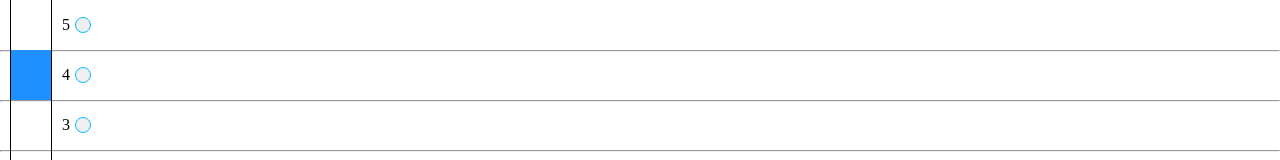
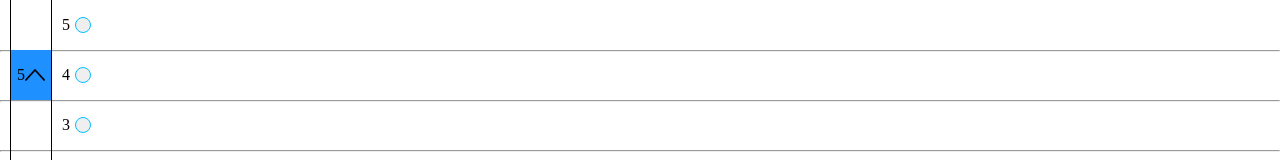
Before and after one commit to Romanfomic/ElevatorEmulator, a Vue app: page / in a window 1280 px wide. Both pictures are taken after a click on the button 83 px from the left and 25 px from the top of the page. Shown: the top 160 px of the page. Built offline with nearby package versions, Linux system fonts and the light colour scheme.

Commit message:
Add state for elevator

```diff
--- a/src/components/ElItem.vue
+++ b/src/components/ElItem.vue
@@ -2,8 +2,14 @@
     <div>
         <div class="shaft" v-for="position in floors">
             <div class="floor">
-                <div class="floor-shaft" :class="{ 'current-floor': currentPos === floors + 1 - position,
-                'resting' : isResting && (currentPos === floors + 1 - position) }"></div>
+                <div class="floor-shaft" :class="{ 'current-floor': checkCurrentFloor(position),
+                'resting' : isResting && checkCurrentFloor(position) }">
+                    <div class="state" v-if="isActive && checkCurrentFloor(position)">
+                        <div class="final-floor">{{ this.elQuery[0] }}</div>
+                        <img v-if="direction" height="20px" width="20px" src="@/assets/img/arrow_up.png">
+                        <img v-else height="20px" width="20px" src="@/assets/img/arrow_down.png">
+                    </div>
+                </div>
                 <div class="position">{{ floors - position + 1 }}</div>
                 <button @click="elCall(position)" class="el-btn"></button>
             </div>
@@ -16,8 +22,8 @@
     export default {
         data() {
             return{
+                direction: true,
                 currentPos: 1,
-                finalPos: 1,
                 isActive: false,
                 isResting: false,
                 floors: 5,
@@ -38,8 +44,10 @@
             goToFloor(newPos) {
                 if (newPos > this.currentPos) {
                     this.currentPos++;
+                    this.direction = true;
                 } else if (newPos < this.currentPos) {
                     this.currentPos--;
+                    this.direction = false;
                 }
                 if (newPos === this.currentPos) {
                     this.isActive = false;
@@ -50,6 +58,10 @@
                     this.elQuery.shift();
                 }
             },
+            checkCurrentFloor(pos) {
+                if (this.currentPos === this.floors + 1 - pos) return true;
+                return false;
+            }
         },
         mounted() {
             let timer = setInterval(() => this.elQueryHandler(), 1000);
@@ -66,8 +78,15 @@
         width: 40px;
         border-right: 1px solid black;
         border-left: 1px solid black;
-        margin: 0;
-        margin-left: 10px;
+        margin: 0 0 0 10px;
+        display: flex;
+        align-items: center;
+        justify-content: center;
+    }
+    .state {
+        display: flex;
+        align-items: center;
+        justify-content: center;
     }
     hr {
         margin: 0;
```
Also changed, not shown: src/assets/img/arrow_down.png (added), src/assets/img/arrow_up.png (added).
